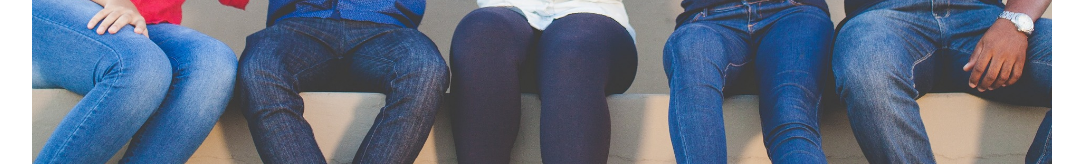
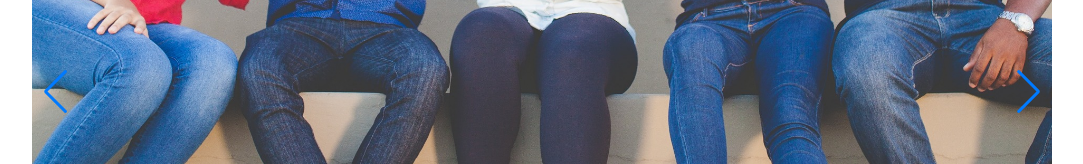
Before and after one commit to justinait/cai-ventures2, a React (Vite) app: page / in a window 1280 px wide. Shown: the part 1701-1865 px from the top of the page, without its empty margins (98-1181 px from the left). Built offline with nearby package versions, Linux system fonts and the light colour scheme.

Commit message:
swiper controls

```diff
--- a/src/components/Home3/Home3.jsx
+++ b/src/components/Home3/Home3.jsx
@@ -1,36 +1,39 @@
 
-import home4 from '../../assets/home4.jpg';
-import swipperDos from '../../assets/swipperDos.png';
-import { Swiper, SwiperSlide } from 'swiper/react';
-import 'swiper/css';
-import 'swiper/css/bundle';
-import 'swiper/css/navigation';
-import 'swiper/css/pagination';
+// // import home4 from '../../assets/home4.jpg';
+// import swipperDos from '../../assets/swipperDos.png';
+// import swipperTres from '../../assets/swipperTres.png';
+// import { Swiper, SwiperSlide } from 'swiper/react';
+// import 'swiper/css';
+// import 'swiper/css/bundle';
+// import 'swiper/css/navigation';
+// import 'swiper/css/pagination';
 
-function Home3() {
-  return (
-    <Swiper className='carouselHome'
-        // modules={[Navigation, Pagination, Scrollbar, A11y]}
-        spaceBetween={50}
-        slidesPerView={1}
-        // navigation
-        // pagination={{ clickable: true }}
-        // scrollbar={{ draggable: true }}
-        onSlideChange={() => console.log('slide change')}
-        onSwiper={(swiper) => console.log(swiper)}
-        >
-        <SwiperSlide>
-            <img src={home4}/>
-        </SwiperSlide>
-        <SwiperSlide>
-            <img src={swipperDos}/>
-        </SwiperSlide>
-        <SwiperSlide>
-            <img src={home4}/>
-        </SwiperSlide>
+// function Home3() {
+//   return (
+//     <Swiper className='carouselHome'
+//         // modules={[Navigation, Pagination, Scrollbar, A11y]}
+//         spaceBetween={50}
+//         slidesPerView={1}
+//         // navigation
+//         // pagination={{ clickable: true }}
+//         // scrollbar={{ draggable: true }}
+//         onSlideChange={() => console.log('slide change')}
+//         onSwiper={(swiper) => console.log(swiper)}
+//         >
+//         <SwiperSlide
 
-    </Swiper>
-  )
-}
+//         >
+//             <img src={swipperDos}/>
+//         </SwiperSlide>
+//         <SwiperSlide>
+//             <img src={swipperDos}/>
+//         </SwiperSlide>
+//         <SwiperSlide>
+//             <img src={swipperTres}/>
+//         </SwiperSlide>
 
-export default Home3
+//     </Swiper>
+//   )
+// }
+
+// export default Home3;
--- /dev/null
+++ b/src/components/Swiper/Swiper.jsx
@@ -0,0 +1,46 @@
+import React, { useState } from 'react';
+import swipperDos from '../../assets/swipperDos.png';
+import swipperTres from '../../assets/swipperTres.png';
+import home4 from '../../assets/home4.jpg';
+import { Swiper, SwiperSlide } from 'swiper/react';
+import SwiperCore, { Autoplay } from 'swiper';
+
+import 'swiper/css';
+import 'swiper/css/bundle';
+import 'swiper/css/navigation';
+import 'swiper/css/pagination';
+
+SwiperCore.use([Autoplay]);
+
+function SwiperCarousel() {
+  const [swiper, setSwiper] = useState(null);
+
+  const handleSwiper = (swiperInstance) => {
+    setSwiper(swiperInstance);
+  };
+
+  return (
+    <Swiper
+      className='carouselHome'
+      spaceBetween={50}
+      slidesPerView={1}
+      navigation
+      pagination={{ clickable: true }}
+      autoplay={{ delay: 3000 }}
+      onSlideChange={() => console.log('slide change')}
+      onSwiper={handleSwiper}
+    >
+      <SwiperSlide>
+        <img src={home4} alt='Slide 1' />
+      </SwiperSlide>
+      <SwiperSlide>
+        <img src={swipperTres} alt='Slide 2' />
+      </SwiperSlide>
+      <SwiperSlide>
+        <img src={swipperTres} alt='Slide 3' />
+      </SwiperSlide>
+    </Swiper>
+  );
+}
+
+export default SwiperCarousel;
--- a/src/page/Home/Home.jsx
+++ b/src/page/Home/Home.jsx
@@ -1,8 +1,9 @@
-import React from 'react'
+
 import './Home.css'
 import Hero from '../../components/Hero/Hero';
 import Home2 from '../../components/Home2/Home2';
-import Home3 from '../../components/Home3/Home3';
+
+import SwiperCarousel from '../../components/Swiper/Swiper';
 
 function Home() {
   return (
@@ -10,7 +11,8 @@ function Home() {
 
         <Hero/>
         <Home2 />
-        <Home3 />
+
+        <SwiperCarousel />
 
     </div>
   )
```
Also changed, not shown: src/components/Swiper/Swiper.css (added), 1 other file (tests, documents, lock files or other folders).
